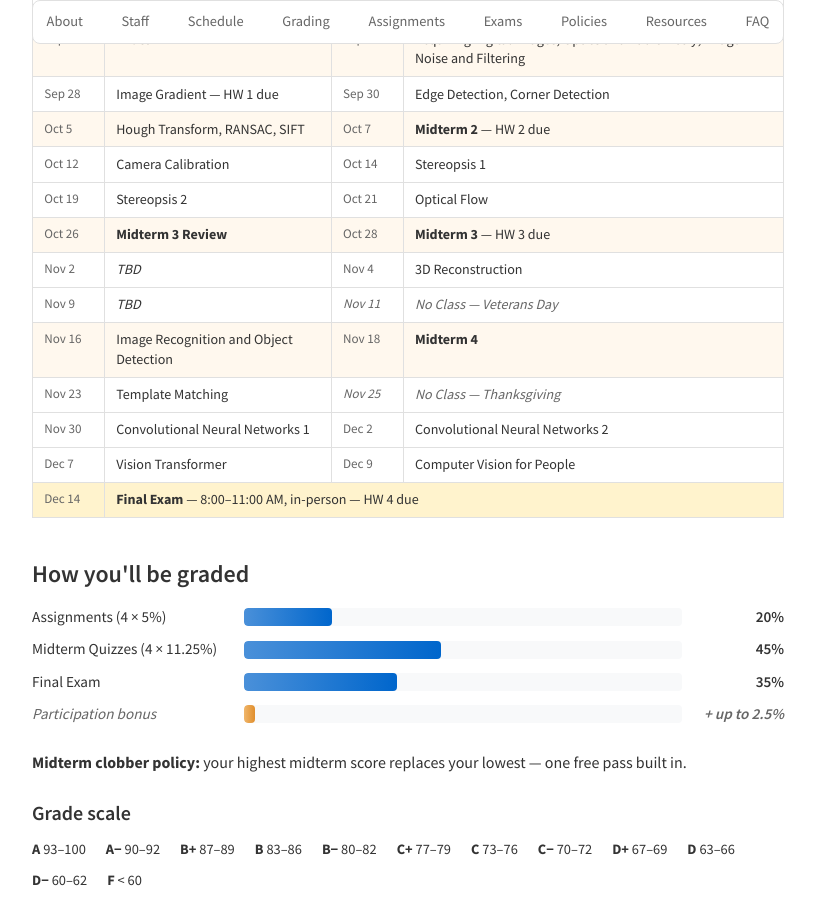
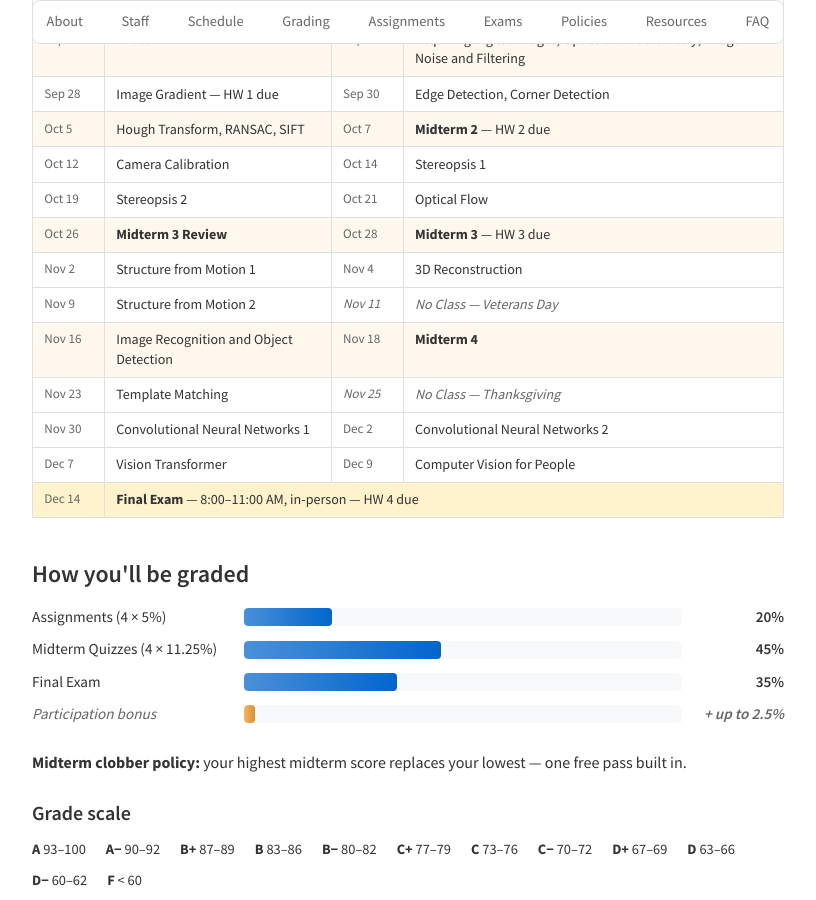
Before and after one commit to rossgreer/rossgreer.github.io, a Jekyll site: the page built from cse185.md, in a window 1280 px wide and 900 px high, scrolled down 2226 px. Shown: the whole window, without its empty margins (232-1048 px from the left). Built offline with Jekyll 4.4.1, drawn with Linux system fonts in a browser that asks for light colours; some web fonts are replaced.

Commit message:
Fill CSE 185 Nov 2 and Nov 9 slots with SfM 1 and SfM 2
Co-Authored-By: Claude Opus 4.7 <noreply@anthropic.com>

```diff
--- a/cse185.md
+++ b/cse185.md
@@ -183,13 +183,13 @@ permalink: /teaching/cse185/
       </tr>
       <tr>
         <td class="sch-date">Nov 2</td>
-        <td><em>TBD</em></td>
+        <td>Structure from Motion 1</td>
         <td class="sch-date">Nov 4</td>
         <td>3D Reconstruction</td>
       </tr>
       <tr>
         <td class="sch-date">Nov 9</td>
-        <td><em>TBD</em></td>
+        <td>Structure from Motion 2</td>
         <td class="sch-date sch-off">Nov 11</td>
         <td class="sch-off"><em>No Class &mdash; Veterans Day</em></td>
       </tr>
```
